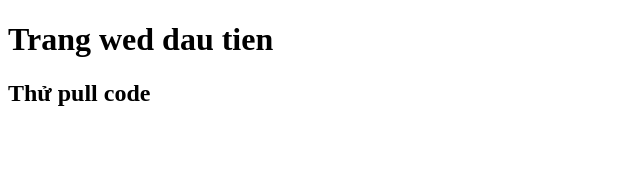
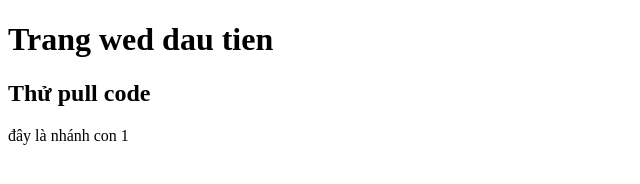
Before and after one commit to tantrung0204/WED201c_B1_BTVN, a plain HTML site: page index.html in a window 1280 px wide. Shown: the whole page, without its empty margins (0-640 px from the left). Drawn offline with Linux system fonts and the light colour scheme.

Commit message:
update branch

```diff
--- a/index.html
+++ b/index.html
@@ -9,6 +9,7 @@
 
 <h1>Trang wed dau tien</h1>
 <h2>Thử pull code</h2>
+<p>đây là nhánh con 1</p>
 
 <body>
 
```
